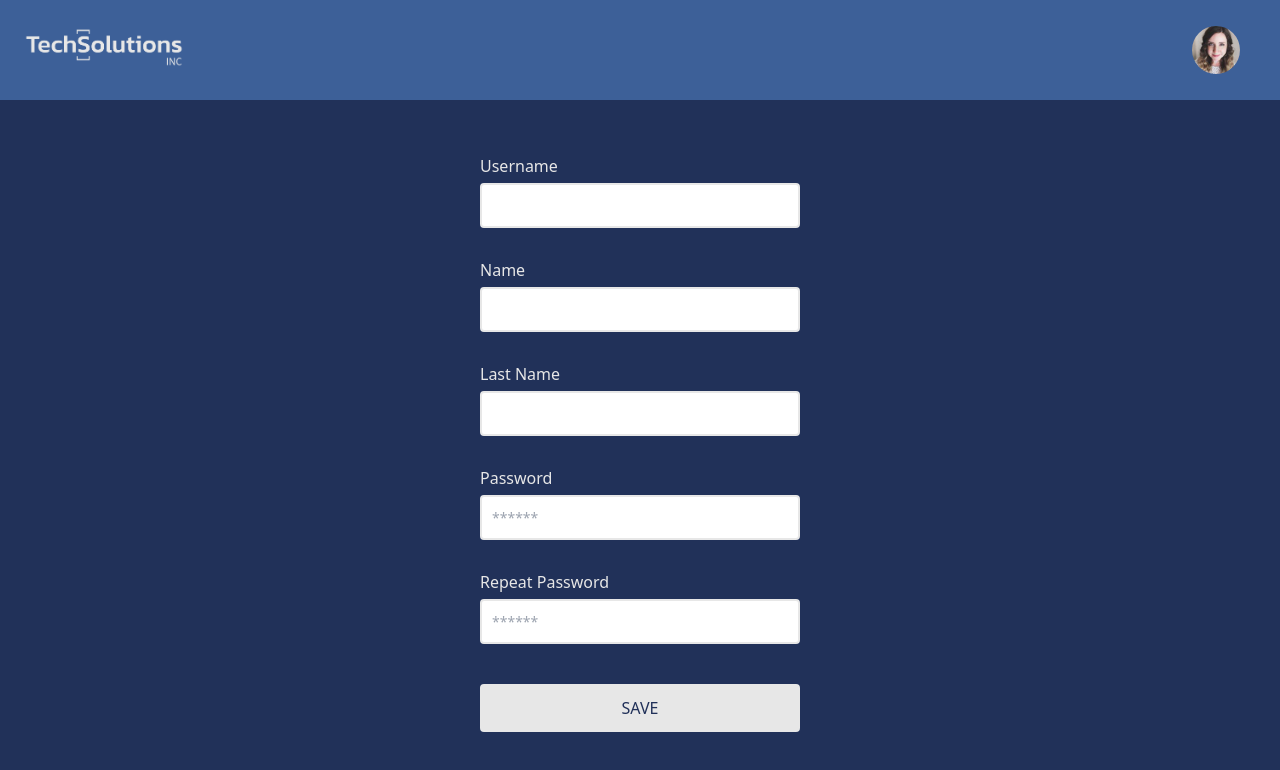
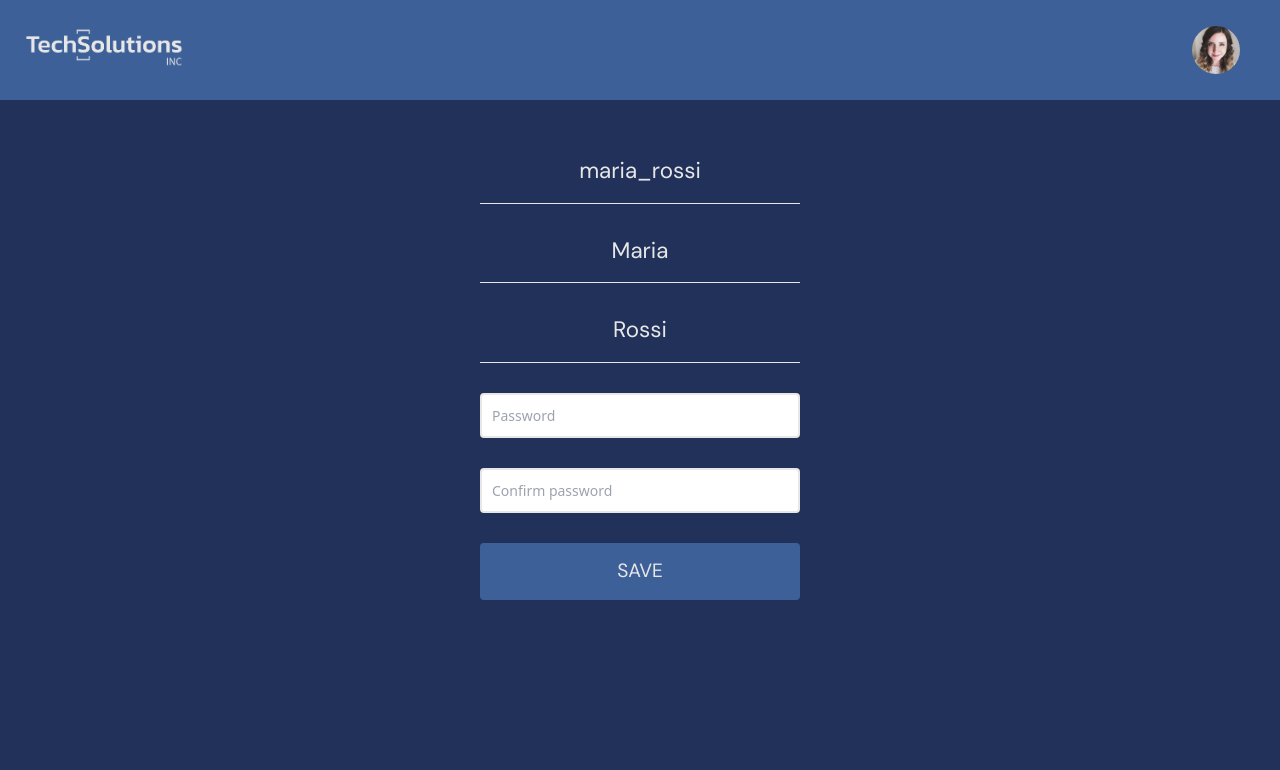
Before and after one commit to tomorrowdevs-projects/tech-jobs-fair-challenge, a React (Create React App) app in the folder frontend/: page /profile in a window 1280 px wide. Shown: the top 770 px of the page. Built offline with nearby package versions, Linux system fonts and the light colour scheme.

Commit message:
changed user profile page

```diff
--- a/frontend/src/components/ContactModal/ContactsModal.css
+++ b/frontend/src/components/ContactModal/ContactsModal.css
@@ -15,6 +15,7 @@
     border-radius: 10px;
     transition: all 0.3s;
     box-shadow: 0 0 0 8px rgba(61, 96, 152, 0.523);
+    padding-bottom: 1.5rem;
 }
 
 .card-header {
--- a/frontend/src/components/UserProfile/UserProfile.css
+++ b/frontend/src/components/UserProfile/UserProfile.css
@@ -1,10 +1,10 @@
 @import url("https://fonts.googleapis.com/css?family=DM+Sans:400,500|Jost:400,500,600&display=swap");
+
 .wrapper {
   background-color: #213159;
   max-height: 100vh;
   min-height: 100vh;
 }
-
 
 .container {
   background-color: #213159;
@@ -14,7 +14,7 @@
 }
 
 .form {
-    padding: 30px 40px;
+  padding: 20px 40px;
   max-width: 400px;
   margin: 1.5rem auto;
 }
@@ -23,11 +23,6 @@
   margin-bottom: 10px;
   padding-bottom: 20px;
   position: relative;
-}
-
-.form-control label {
-    display: inline-block;
-    margin-bottom: 5px;
 }
 
 .form-control input {
@@ -46,38 +41,32 @@
   border-color: #3d6098;
 }
 
-.form-control.error input {
-    border-color: #f04b4c;
-}
-
-.form-control.error {
-    color: #f04b4c;
-    visibility: visible;
-}
-
-.form-control small {
-    color: #f04b4c;
-    position: absolute;
-    bottom: 0;
-    left: 0;
-    visibility: hidden;
-}
-
-.form-control.error small {
-    visibility: visible;
+.form-control span {
+  font-family: 'DM Sans', sans-serif;
+  font-size: 1.4rem;
+  display: block;
+  text-align: center;
+  margin-top: 10px;
+  padding-bottom: 15px;
+  border-bottom: 1px solid #e7e7e7;
 }
 
 .form button {
-    background-color: #e7e7e7;
-    border: 2px solid #e7e7e7;
+  background-color: #3d6098;
+  border: 2px solid #3d6098;
   border-radius: 4px;
-    color: #213159;
+  color: #e7e7e7;
   display: block;
-    font-family: inherit;
-    font-size: 1rem;
-    padding: 10px;
-    margin-top: 20px;
+  font-family: 'DM Sans', sans-serif;
+  font-size: 1.2rem;
+  padding: 12px;
+  margin-top: 10px;
   width: 100%;
   cursor: pointer;
   text-transform: uppercase;
 }
+
+.form button:hover {
+  background-color: #2c4870;
+  border-color: #2c4870;
+}
--- a/frontend/src/components/UserProfile/UserProfile.jsx
+++ b/frontend/src/components/UserProfile/UserProfile.jsx
@@ -2,105 +2,63 @@ import React, { useState } from 'react';
 import './UserProfile.css';
 
 const Form = () => {
-  const [username, setUsername] = useState('');
-  const [name, setName] = useState('');
-  const [lastName, setLastName] = useState('');
-  const [password, setPassword] = useState('');
-  const [password2, setPassword2] = useState('');
-  const [errors, setErrors] = useState({
-    username: '',
-    name: '',
-    lastName: '',
-    password: '',
-    password2: ''
-  });
+  const username = 'maria_rossi';
+  const name = 'Maria';
+  const lastName = 'Rossi';
+
+  const [newPassword, setNewPassword] = useState('');
+  const [confirmPassword, setConfirmPassword] = useState('');
+  const [passwordError, setPasswordError] = useState('');
 
   const handleSubmit = (e) => {
     e.preventDefault();
-    checkInputs();
-  };
+    checkPasswords();
+  }
 
-  const checkInputs = () => {
-    let newErrors = {};
-    if (username.trim() === '') {
-      newErrors.username = 'Username cannot be blank';
+  const checkPasswords = () => {
+    if (newPassword !== confirmPassword) {
+      setPasswordError('Passwords do not match');
+    } else {
+      setPasswordError('');
+      // Implement password change logic here
     }
-    if (name.trim() === '') {
-      newErrors.name = 'Name cannot be blank';
-    }
-    if (lastName.trim() === '') {
-      newErrors.lastName = 'Last Name cannot be blank';
-    }
-    if (password.trim() === '') {
-      newErrors.password = 'Password cannot be blank';
-    }
-    if (password2.trim() === '') {
-      newErrors.password2 = 'Repeat Password cannot be blank';
-    } else if (password.trim() !== password2.trim()) {
-      newErrors.password2 = 'Passwords do not match';
-    }
-    setErrors(newErrors);
-  };
+  }
 
   return (
     <div className="wrapper">
       <div className="container">
       <form id="form" className="form" onSubmit={handleSubmit}>
-        <div className={`form-control ${errors.username && 'error'}`}>
-          <label htmlFor="username">Username</label>
-          <input
-            type="text"
-            id="username"
-            value={username}
-            onChange={(e) => setUsername(e.target.value)}
-          />
-          <small>{errors.username}</small>
+        <div className="form-control">
+          <span id="username">{username}</span>
         </div>
 
-        <div className={`form-control ${errors.name && 'error'}`}>
-          <label htmlFor="name">Name</label>
-          <input
-            type="text"
-            id="name"
-            value={name}
-            onChange={(e) => setName(e.target.value)}
-          />
-          <small>{errors.name}</small>
+        <div className="form-control">
+          <span id="name">{name}</span>
         </div>
 
-        <div className={`form-control ${errors.lastName && 'error'}`}>
-          <label htmlFor="lastName">Last Name</label>
-          <input
-            type="text"
-            id="lastName"
-            value={lastName}
-            onChange={(e) => setLastName(e.target.value)}
-          />
-          <small>{errors.lastName}</small>
+        <div className="form-control">
+          <span id="lastName">{lastName}</span>
         </div>
 
-        <div className={`form-control ${errors.password && 'error'}`}>
-          <label htmlFor="password">Password</label>
+        <div className="form-control">
           <input
             type="password"
-            placeholder="******"
-            id="password"
-            value={password}
-            onChange={(e) => setPassword(e.target.value)}
+            placeholder="Password"
+            id="newPassword"
+            value={newPassword}
+            onChange={(e) => setNewPassword(e.target.value)}
           />
-          <small>{errors.password}</small>
         </div>
 
-        <div className={`form-control ${errors.password2 && 'error'}`}>
-          <label htmlFor="password2">Repeat Password</label>
+        <div className="form-control">
           <input
             type="password"
-            placeholder="******"
-            id="password2"
-            value={password2}
-            onChange={(e) => setPassword2(e.target.value)}
+            placeholder="Confirm password"
+            id="confirmPassword"
+            value={confirmPassword}
+            onChange={(e) => setConfirmPassword(e.target.value)}
           />
-          <small>{errors.password2}</small>
+          {passwordError && <small>{passwordError}</small>}
         </div>
 
         <button type="submit">Save</button>
```
Lines whose indentation alone changed are shown as unchanged.
